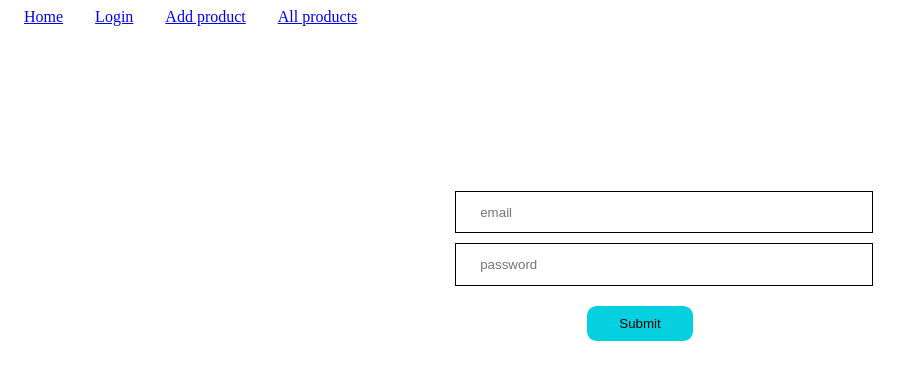
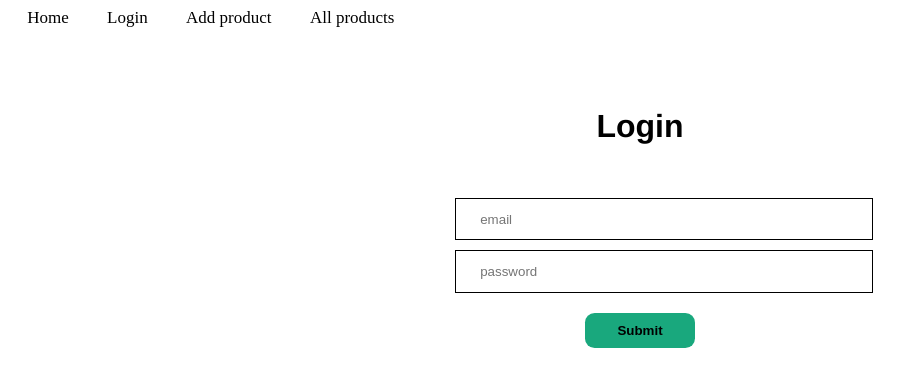
Before and after one commit to Rokas214/Sell-Your-Junk-Client, a React (Create React App) app: page / in a window 1280 px wide. Shown: the top 386 px of the page, without its empty margins (0-912 px from the left). Built offline with nearby package versions, Linux system fonts and the light colour scheme.

Commit message:
Get all products with token only

```diff
--- a/src/components/Form.jsx
+++ b/src/components/Form.jsx
@@ -13,7 +13,8 @@ const Form = () => {
 
 
   return (
-    <div>
+    <div className='login-form' >
+        <h1>Login</h1>
         <form className='form' onSubmit={((e) => {
             e.preventDefault()
 
--- a/src/components/style.css
+++ b/src/components/style.css
@@ -12,7 +12,7 @@
 
 .form {
 	width: 30%;
-	margin: 10rem auto;
+	margin: 3rem auto;
 	text-align: center;
 }
 
@@ -25,14 +25,15 @@
 
 .form button {
 	padding: 0.6rem 2rem;
-	background-color: rgb(4, 208, 223);
+	background-color: rgb(25, 168, 125);
 	border: 0;
 	border-radius: 0.6rem;
 	margin-top: 1rem;
+	font-weight: bold;
 }
 
 .form button:hover {
-	background-color: rgb(2, 186, 199);
+	background-color: rgb(0, 124, 87);
 	cursor: pointer;
 	border: 1px solid black;
 }
@@ -40,3 +41,10 @@
 .form input:hover {
 	border: 2px solid black;
 }
+
+.login-form {
+	text-align: center;
+	margin-top: 5rem;
+	margin-bottom: 1rem;
+	font-family: helvetica;
+}
--- a/src/index.css
+++ b/src/index.css
@@ -1,4 +1,11 @@
 .link {
-	padding: 0.5rem;
+	padding: 0.7rem;
 	margin: 0.5rem;
+	text-decoration: none;
+	color: black;
+	font-size: 17px;
 }
+
+.link:hover {
+	color: rgb(0, 124, 62);
+}
--- a/src/pages/Products.jsx
+++ b/src/pages/Products.jsx
@@ -1,6 +1,5 @@
 import React, { useEffect, useState } from 'react';
 import ProductCard from '../components/ProductCard';
-
 
 const Products = () => {
 
@@ -8,7 +7,8 @@ const Products = () => {
         useEffect(() => {
             fetch("http://localhost:8080/v1/products",{
                 headers:{
-                    email: localStorage.getItem("email")
+                    email: localStorage.getItem("email"),
+                    authorization: `Bearer ${localStorage.getItem("token")}`
                 }
             })
             .then(res => res.json())
```
